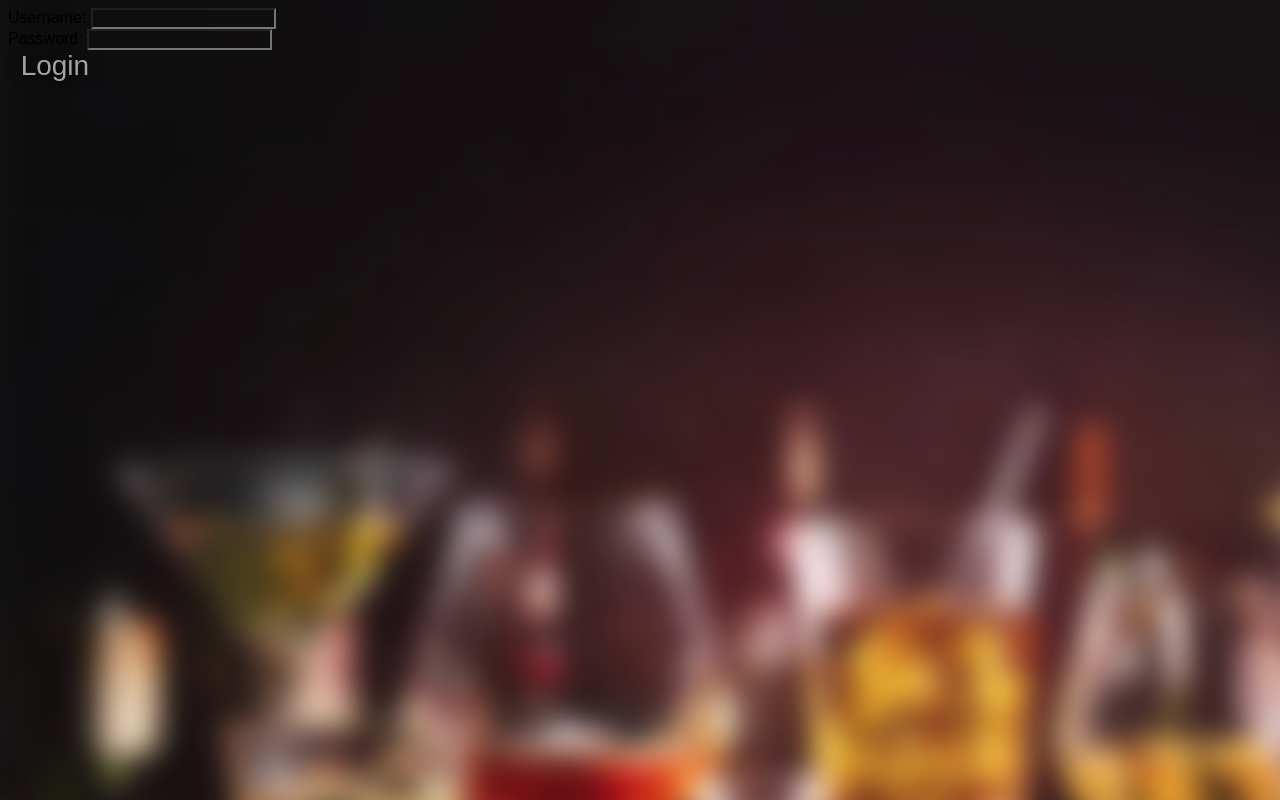
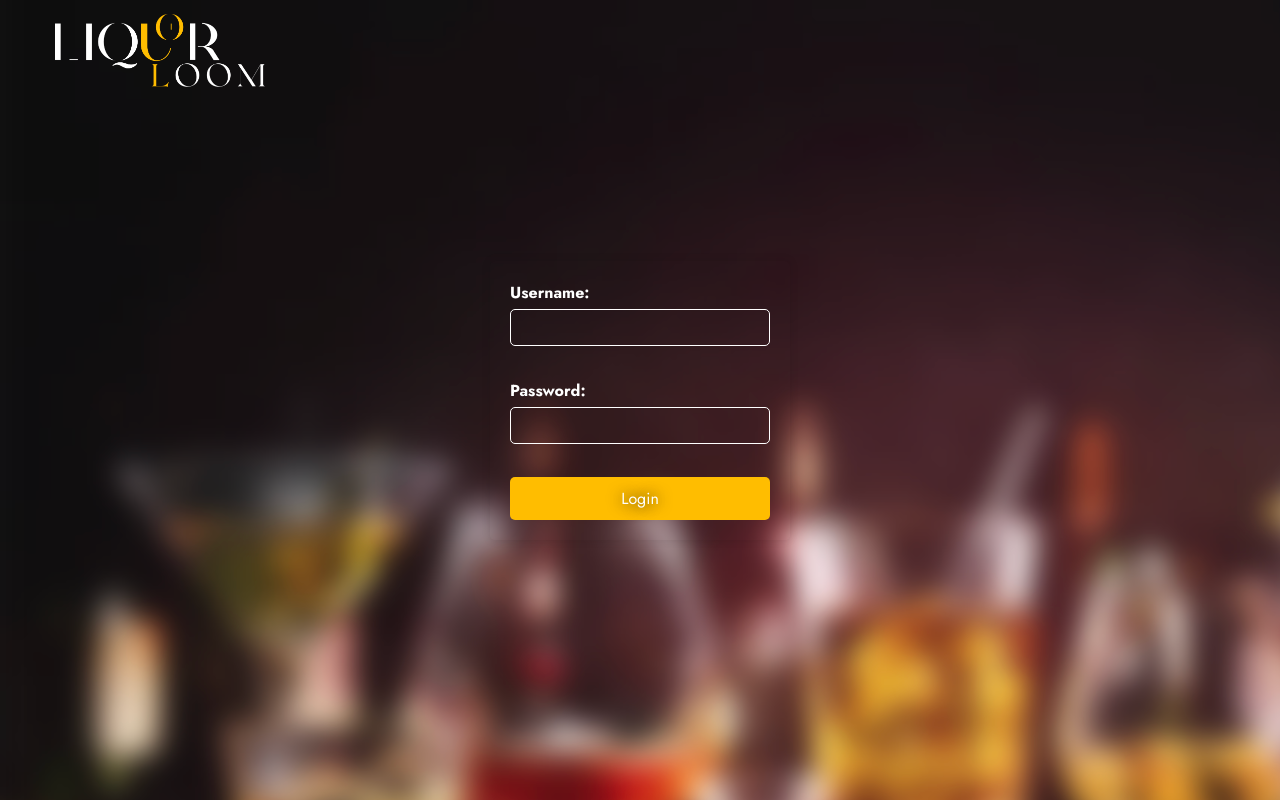
Before and after one commit to zdravkovicmarko/WEB_Liquor_Loom, a website: page client/pages/login/login.html in a window 1280 px wide. Drawn offline with Linux system fonts and the light colour scheme.

Commit message:
styled login screen and added logo to it

```diff
--- a/client/pages/login/login.css
+++ b/client/pages/login/login.css
@@ -1 +1,78 @@
-@import url(../../base.css);
+@import url('../../base.css');
+
+body {
+    display: flex;
+    justify-content: center;
+    align-items: center;
+    height: 100vh;
+    margin: 0;
+}
+
+/* Position the header at the top left */
+header {
+    position: absolute;
+    top: 0;
+    left: 0;
+    padding: 20px;
+}
+
+/* Styling the form for centering */
+form.login {
+    display: flex;
+    flex-direction: column;
+    width: 80%; /* Use percentage for width */
+    max-width: 300px; /* Set a maximum width */
+    padding: 20px;
+    border-radius: 5px;
+    background-color: rgba(0, 0, 0, 0.5);
+    box-shadow: 0 0 10px rgba(0, 0, 0, 0.1); /* Add a subtle shadow for better visibility */
+}
+
+label {
+    margin-bottom: 5px;
+    font-weight: bold;
+    color: white;
+}
+
+input {
+    margin-bottom: 10px;
+    padding: 8px;
+    border: 1px solid white;
+    border-radius: 5px;
+    background: transparent;
+    color: white; /* Ensure text is visible on dark background */
+}
+
+button {
+    padding: 10px;
+    border: none;
+    border-radius: 5px;
+    background-color: var(--orange);
+    color: white;
+    font-size: 16px;
+    cursor: pointer;
+}
+
+button:hover {
+    background-color: var(--orange);
+}
+
+/* Responsive adjustments */
+@media (max-width: 600px) {
+    form.login {
+        width: 90%; /* Increase width for smaller screens */
+        padding: 15px; /* Adjust padding */
+    }
+
+    label, input, button {
+        font-size: 14px; /* Reduce font size */
+    }
+
+    input {
+        padding: 6px; /* Reduce padding */
+    }
+
+    button {
+        padding: 8px; /* Reduce padding */
+    }
+}
--- a/client/pages/login/login.html
+++ b/client/pages/login/login.html
@@ -5,9 +5,21 @@
     <meta name="viewport" content="width=device-width, initial-scale=1.0">
     <title>Login</title>
     <link rel="stylesheet" href="/client/base.css">
+    <link rel="stylesheet" href="/client/pages/login/login.css">
+    <link rel="preconnect" href="https://fonts.googleapis.com">
+    <link rel="preconnect" href="https://fonts.gstatic.com" crossorigin>
+    <link href="https://fonts.googleapis.com/css2?family=Jost:ital,wght@0,100..900;1,100..900&display=swap" rel="stylesheet">
 </head>
 <body>
-<form action="/login" method="POST">
+
+<header>
+    <div class="logo-container">
+        <img class="logo" src="../../images/logo_full.png" alt="LiquorLoom Logo">
+        <img class="logo-small" src="../../images/logo_small_orange.png" alt="LiquorLoom Logo Small">
+    </div>
+</header>
+
+<form action="/login" method="POST" class="login">
     <label for="username">Username:</label>
     <input type="text" id="username" name="username" required>
     <br>
```
